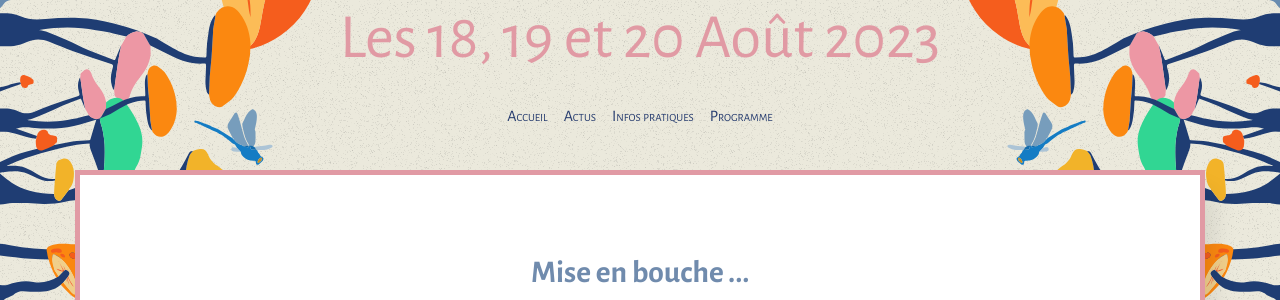
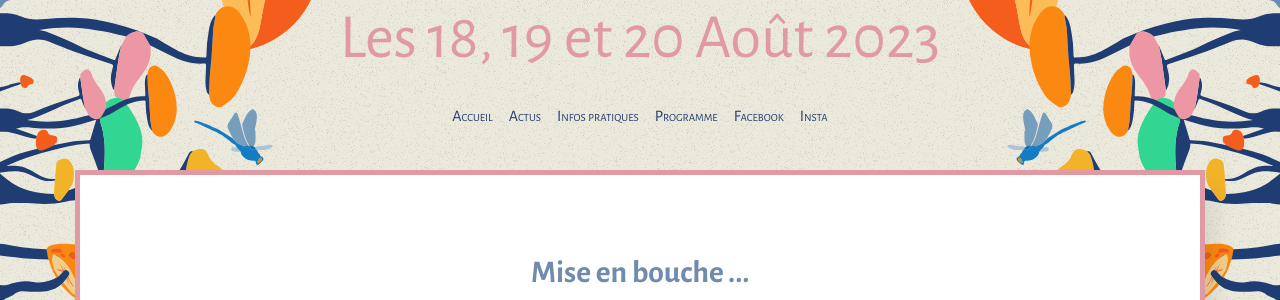
Before and after one commit to Herbes-Folles/Herbes-Folles.github.io, a Jekyll site: the page built from index.html, in a window 1280 px wide and 900 px high. Shown: the part 424-724 px from the top of the window. Built offline with Jekyll 4.4.1, drawn with Linux system fonts in a browser that asks for light colours; the list of posts is cut into pages by our own code.

Commit message:
Add facebook and instagram link to website

```diff
--- a/_data/menu.yml
+++ b/_data/menu.yml
@@ -6,3 +6,9 @@
 
 - title: Programme
   url: /content/programme.html
+
+- title: Facebook
+  url: https://www.facebook.com/herbesfollesfestival81
+
+- title: Insta
+  url: https://www.instagram.com/herbes_folles_festival_81/
```
